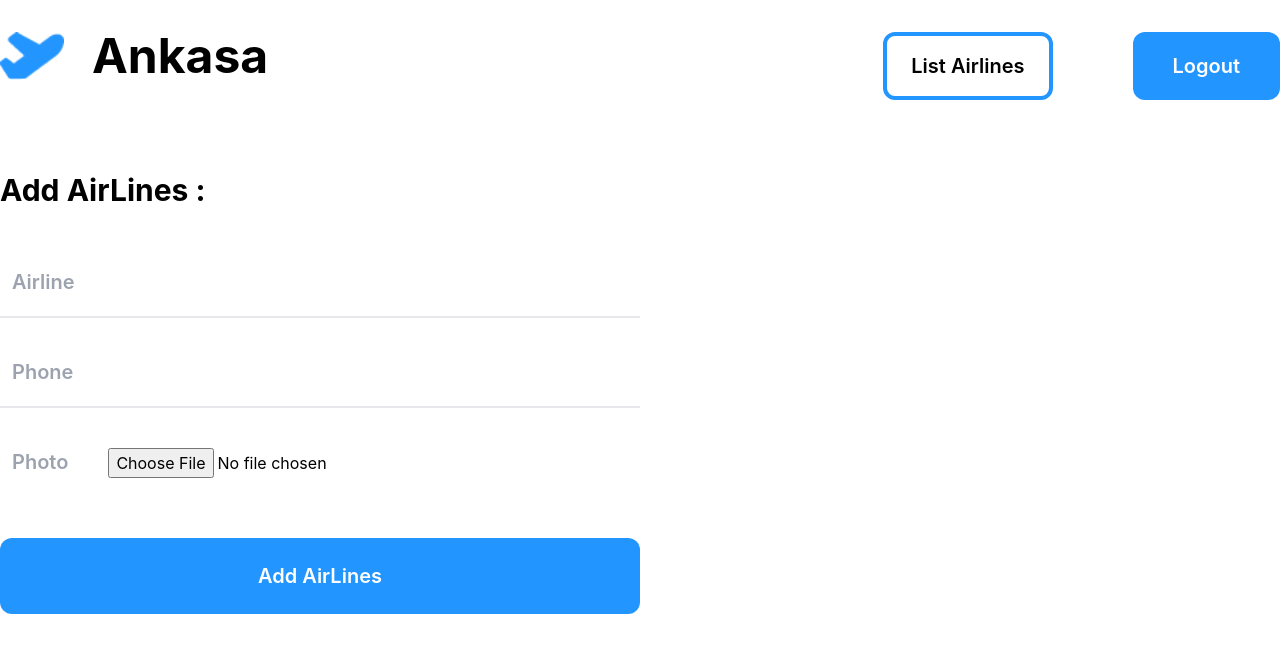
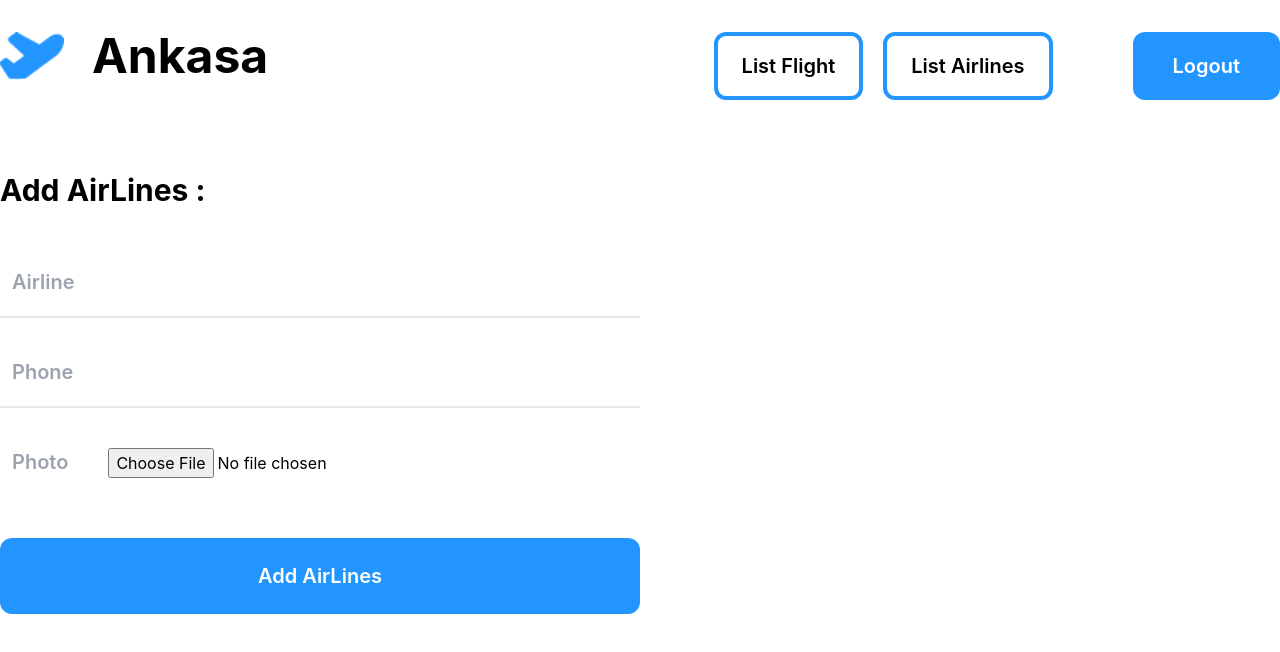
Before and after one commit to IrfanJulian/Ankasa-Ticketing-Admin, a React (Create React App) app: page /add-airlines in a window 1280 px wide. Shown: the top 652 px of the page. Built offline with nearby package versions, Linux system fonts and the light colour scheme.

Commit message:
add button Navbar

```diff
--- a/src/components/Navbar.jsx
+++ b/src/components/Navbar.jsx
@@ -2,7 +2,7 @@ import React from 'react'
 import { Link, useNavigate } from 'react-router-dom'
 import Logo from './logo-ankasa'
 
-const Navbar = ({ tittle, link }) => {
+const Navbar = ({ tittle, tittle2, link, link2 }) => {
 
   const navigate = useNavigate()
 
@@ -11,6 +11,7 @@ const Navbar = ({ tittle, link }) => {
         <div className="container py-8 mx-auto flex">
             <Logo classname='flex' />
             <div className="wrapper flex ml-auto">
+                <Link to={link2} className='my-auto ml-5 border-4 border-[#2395FF] py-4 px-6 rounded-xl'><p className='text-xl font-semibold'>{tittle2}</p></Link>
                 <Link to={link} className='my-auto ml-5 border-4 border-[#2395FF] py-4 px-6 rounded-xl'><p className='text-xl font-semibold'>{tittle}</p></Link>
                 <button className='px-10 ml-20 py-2 bg-[#2395FF] rounded-xl text-white text-xl font-semibold' onClick={()=>navigate('/login')}>Logout</button>
             </div>
--- a/src/pages/airLines/AddAirlines.jsx
+++ b/src/pages/airLines/AddAirlines.jsx
@@ -39,7 +39,7 @@ const AddAirlines = () => {
   return (
     <div>
     <div>
-      <Navbar tittle='List Airlines' link='/airlines' />
+    <Navbar tittle='List Airlines' link='/airlines' tittle2='List Flight' link2='/home' />
     </div>
     <div className='container mx-auto mt-10'>
       <form onSubmit={handleSubmit} className='grid'>
--- a/src/pages/airLines/AirLines.jsx
+++ b/src/pages/airLines/AirLines.jsx
@@ -33,7 +33,7 @@ const AirLines = () => {
     <div>
         <div className='mb-20'>
         <div>
-            <Navbar tittle='Add Airlines' link='/add-airlines' />
+            <Navbar tittle='Add Flight' tittle2='Add Airlines' link='/add-flight' link2='/add-airlines' />
         </div>
 
         {/* Content  */}
--- a/src/pages/airLines/DetailAirlines.jsx
+++ b/src/pages/airLines/DetailAirlines.jsx
@@ -65,7 +65,7 @@ const DetailAirline = () => {
 
   return (
     <div>
-      <Navbar tittle='List Airlines' link='/airlines' />
+      <Navbar tittle='List Airlines' link='/airlines' tittle2='List Flight' link2='/home' />
       <div className='container mx-auto mt-10'>
             <p className='text-3xl font-bold'>Detail Airline :</p>
             <div className="list flex mt-16">
--- a/src/pages/flight/addFlight/AddFlight.jsx
+++ b/src/pages/flight/addFlight/AddFlight.jsx
@@ -48,7 +48,7 @@ const AddFlight = () => {
   return (
     <div>
       <header>
-        <Navbar tittle='List Airlines' link='/airlines' />
+      <Navbar tittle='List Airlines' link='/airlines' tittle2='List Flight' link2='/home' />
       </header>
       <div className='container mx-auto mt-10'>
         <form onSubmit={handleUpload} className='grid'>
--- a/src/pages/flight/editFlight/EditFlight.jsx
+++ b/src/pages/flight/editFlight/EditFlight.jsx
@@ -47,7 +47,7 @@ const EditFlight = () => {
   return (
     <div>
     <div>
-    `<Navbar tittle='Home' link='/home' />
+    `<Navbar tittle='List Airlines' link='/airlines' tittle2='List Flight' link2='/home' />
     </div>
     <div className='container mx-auto mt-10'>
       <form onSubmit={handleSubmit} className='grid'>
--- a/src/pages/flight/listFlight/Home.jsx
+++ b/src/pages/flight/listFlight/Home.jsx
@@ -35,7 +35,7 @@ const Home = () => {
   return (
     <div>
         <div>
-            <Navbar tittle='Add Flight' link='/add-flight' />
+            <Navbar tittle='Add Flight' tittle2='Add Airlines' link='/add-flight' link2='/add-airlines' />
         </div>
 
         <div className='container mx-auto mt-10'>
```
